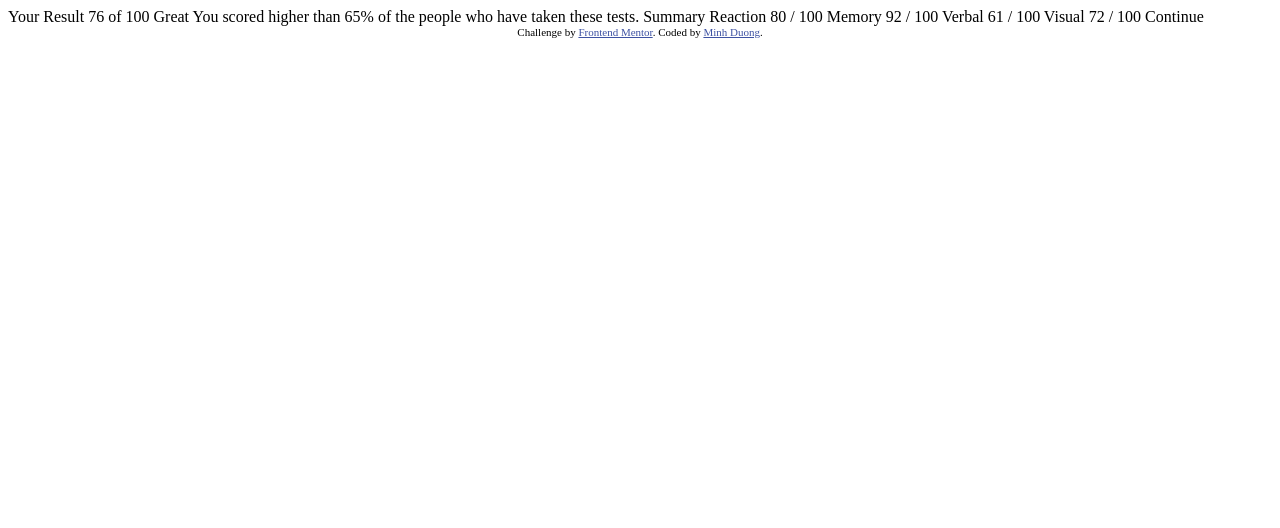
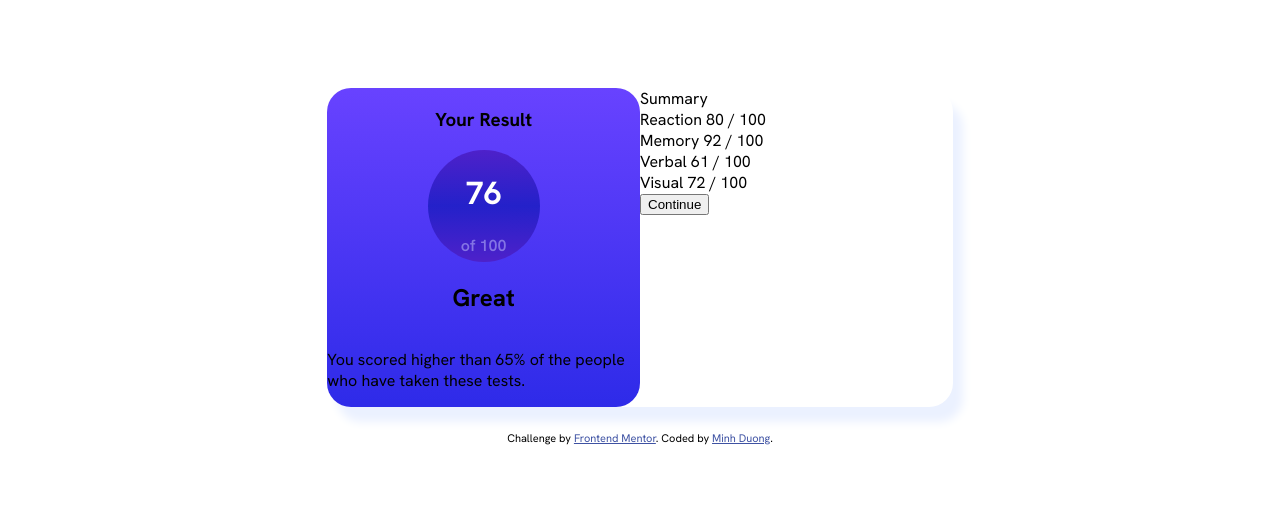
Before and after one commit to johncegom/results-summary-component, a plain HTML site: page index.html in a window 1280 px wide. Drawn offline with Linux system fonts and the light colour scheme.

Commit message:
Modify HTML to correct layout.

```diff
--- a/assets/css/style.css
+++ b/assets/css/style.css
@@ -0,0 +1,62 @@
+@font-face {
+    font-family: HankenGrotesk-VariableFont_wght;
+    src: url(../fonts/HankenGrotesk-VariableFont_wght.ttf);
+}
+
+body {
+    padding: 5rem;
+    /* background-color: black; */
+    font-family: HankenGrotesk-VariableFont_wght;
+}
+
+.main {
+    display: flex;
+    margin:auto auto auto auto;
+    width: fit-content;
+    height: auto;
+    box-shadow: 10px 15px 10px 0px hsl(221, 100%, 96%);
+    border-radius: 1.5rem;
+}
+
+.left{
+    display: flex;
+    flex-direction: column;
+    align-items: center;
+    border-radius: 1.5rem;
+    background-color: hsl(241, 81%, 54%);
+    background-image:
+    linear-gradient(
+        to bottom,
+        hsl(252, 100%, 63%),
+        hsl(241, 81%, 54%)
+    );
+    width: 50%;
+}
+
+.right {
+    width: 50%;
+}
+
+.circle {
+    background-color: hsla(256, 72%, 46%, 1);
+    background-image:
+    linear-gradient(
+        to bottom,
+        hsla(256, 72%, 46%, 1),
+        hsla(241, 72%, 46%, 1),
+        transparent
+    );
+    border-radius: 5rem;
+    width: 7rem;
+    height: 7rem;
+    text-align: center;
+}
+
+.circle h1 {
+    color: hsl(0, 0%, 100%);
+}
+
+.circle p {
+    color: hsl(241, 100%, 89%, 0.5);
+    font-weight: 600;
+}
--- a/index.html
+++ b/index.html
@@ -1,8 +1,10 @@
 <!DOCTYPE html>
 <html lang="en">
+
 <head>
   <meta charset="UTF-8">
-  <meta name="viewport" content="width=device-width, initial-scale=1.0"> <!-- displays site properly based on user's device -->
+  <meta name="viewport" content="width=device-width, initial-scale=1.0">
+  <!-- displays site properly based on user's device -->
 
   <link rel="icon" type="image/png" sizes="32x32" href="./assets/images/favicon-32x32.png">
 
@@ -11,39 +13,56 @@
 
   <!-- Feel free to remove these styles or customise in your own stylesheet 👍 -->
   <style>
-    .attribution { font-size: 11px; text-align: center; }
-    .attribution a { color: hsl(228, 45%, 44%); }
+    .attribution {
+      margin-top: 1.5rem;
+      font-size: 11px;
+      text-align: center;
+      margin-left:auto;
+      margin-right:auto;
+    }
+
+    .attribution a {
+      color: hsl(228, 45%, 44%);
+    }
   </style>
 </head>
+
 <body>
+  <div class="main">
+    <div class="left">
+      <h3>Your Result</h3>
+      <div class="circle">
+        <h1>76</h1>
+        <p>of 100</p>
+      </div>
+      <h2>Great</h2>
+      <p>You scored higher than 65% of the people who have taken these tests.</p>
+    </div>
 
-  Your Result
-  76
-  of 100
+    <div class="right">
+      Summary
+      <div>
+        Reaction
+        80 / 100
+      </div>
+      <div>Memory
+        92 / 100
+      </div>
+      <div>Verbal
+        61 / 100
+      </div>
+      <div>Visual
+        72 / 100
+      </div>
+      <button>Continue</button>
+    </div>
 
-  Great
-  You scored higher than 65% of the people who have taken these tests.
-
-  Summary
-
-  Reaction
-  80 / 100
-
-  Memory
-  92 / 100
-
-  Verbal
-  61 / 100
-
-  Visual
-  72 / 100
-
-  Continue
-
+  </div>
   <div class="attribution">
     Challenge by <a href="https://www.frontendmentor.io?ref=challenge" target="_blank">Frontend Mentor</a>.
     Coded by <a href="#">Minh Duong</a>.
   </div>
 
 </body>
+
 </html>
```
